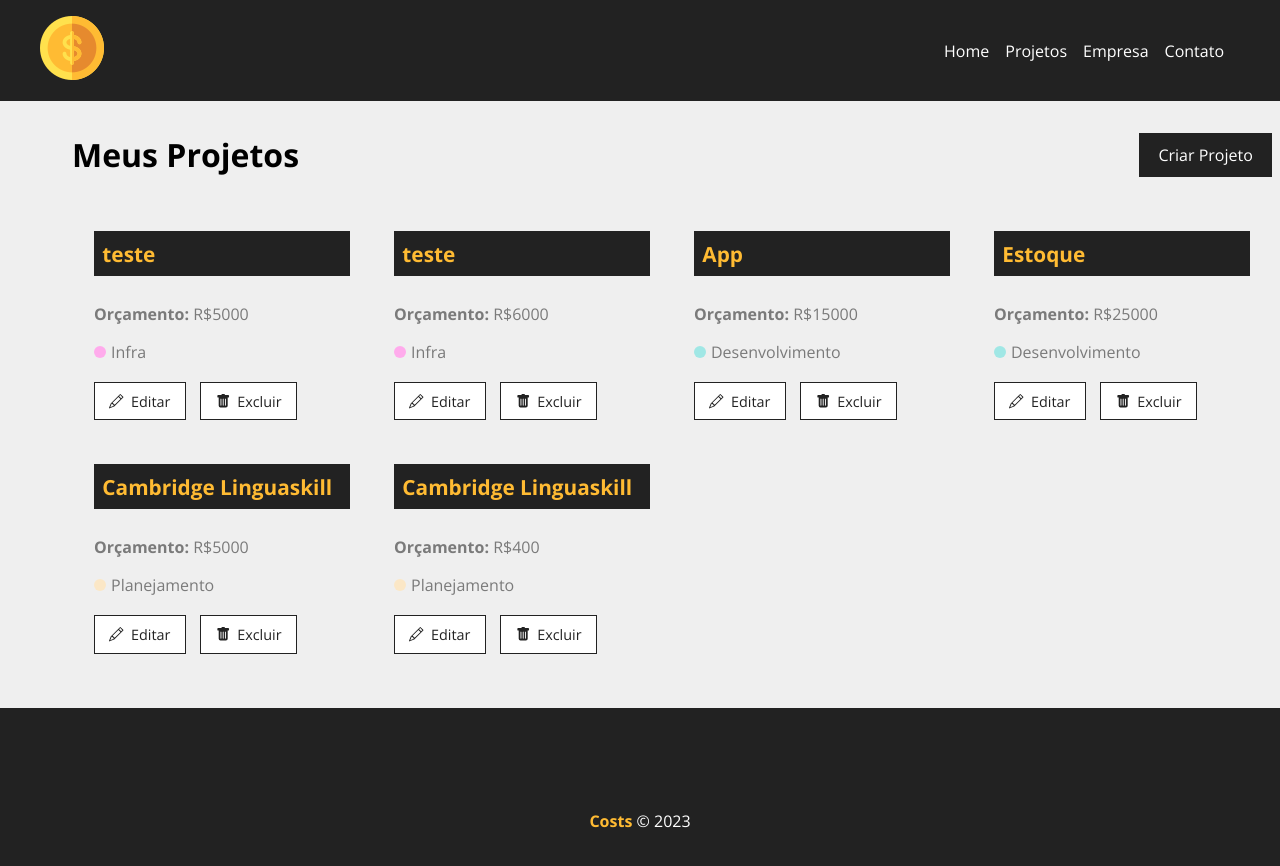
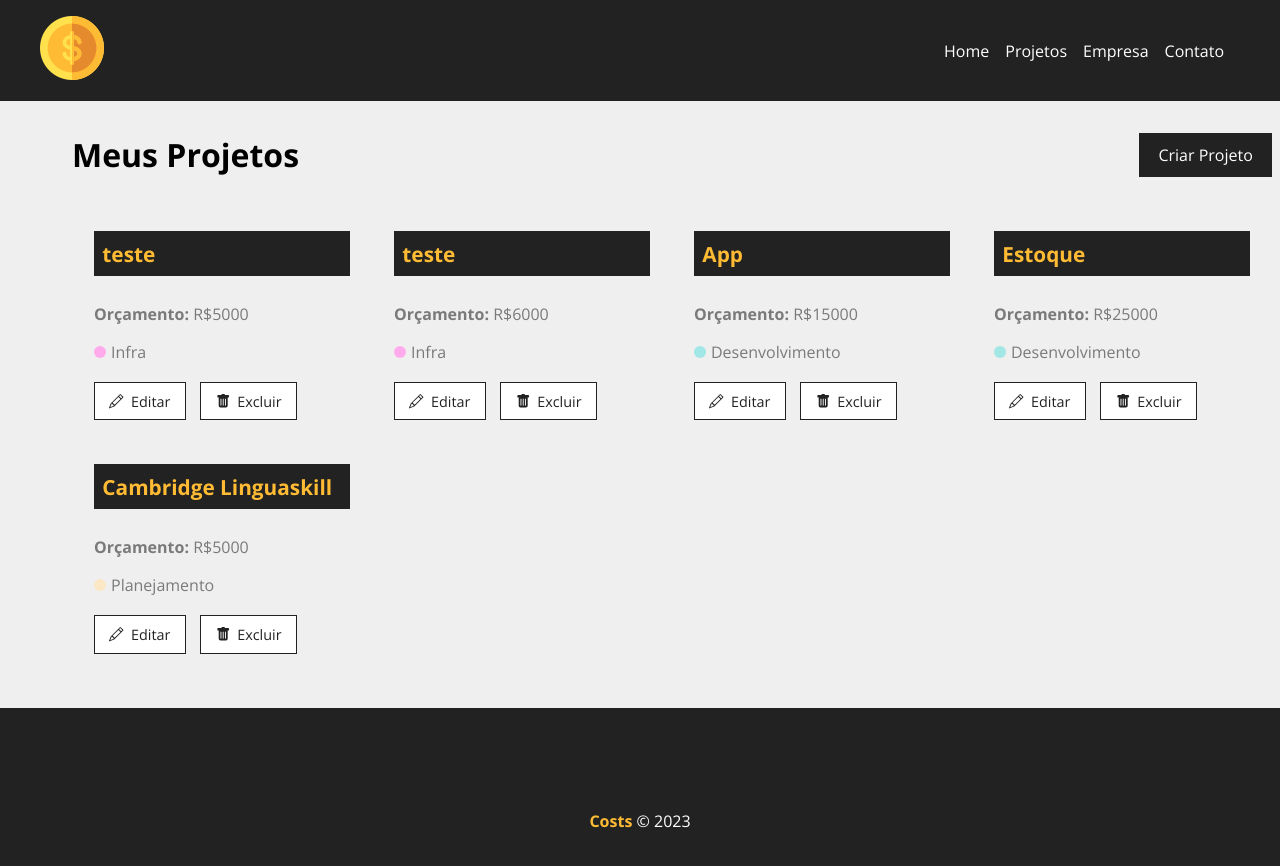
Before and after one commit to alveswellingtonn/costs, a React (Create React App) app: page /projects in a window 1280 px wide. Shown: the top 866 px of the page. Built offline with nearby package versions, Linux system fonts and the light colour scheme; data requests are answered from the project's data file; some icons are missing.

Commit message:
Removendo projetos

```diff
--- a/db.json
+++ b/db.json
@@ -54,17 +54,6 @@
       "cost": 0,
       "services": [],
       "id": 5
-    },
-    {
-      "name": "Cambridge Linguaskill",
-      "budget": "400",
-      "category": {
-        "id": "4",
-        "name": "Planejamento"
-      },
-      "cost": 0,
-      "services": [],
-      "id": 6
     }
   ],
   "categories": [
--- a/src/pages/Projects.js
+++ b/src/pages/Projects.js
@@ -14,6 +14,8 @@
   const [projects, setProjects] = useState([]);
   //estado do loading
   const [removeloading, setRemoveLoading] = useState(false);
+  //state de mensagens
+  const [projectMessages, setProjectMessage] = useState('');
 
   const location = useLocation();
   let message = '';
@@ -34,8 +36,23 @@
           setRemoveLoading(true)
         })
         .catch(err => console.log(err))
-    },600)
+    }, 600)
   }, []);
+
+  function removeProject(id) {
+    fetch(`http://localhost:5000/projects/${id}`, {
+      method: 'DELETE',
+      headers: {
+        'Content-Type': 'application/json'
+      },
+    }).then(resp => resp.json())
+    .then(() => {
+      setProjects(projects.filter((project) => project.id !== id))
+      //mensagem de remoção
+      setProjectMessage('Projeto removido com sucesso!')
+    })
+    .catch(err => console.log(err));
+  }
 
   return (
     <div className='project-container'>
@@ -44,6 +61,7 @@
         <LinkButton to='/newproject' text='Criar Projeto' />
       </div>
       {message && <Message type="success" msg={message} />}
+      {projectMessages && <Message type="success" msg={projectMessages} />}
       <Container customClass="start" >
         {projects.length > 0 &&
           projects.map((project) => (
@@ -53,6 +71,7 @@
               budget={project.budget}
               category={project.category.name}
               key={project.id}
+              handleRemove={removeProject}
             />
           ))}
         {!removeloading && <Loading />}
--- a/src/project/ProjectCard.js
+++ b/src/project/ProjectCard.js
@@ -5,6 +5,13 @@
 import { BsPencil, BsFillTrashFill } from 'react-icons/bs';
 
 function ProjectCard({ id, name, budget, category, handleRemove }) {
+
+    const remove = (e) => {
+        e.preventDefault();
+        handleRemove(id)
+    }
+
+
     return (
         <div className='project-card'>
             <h4>{name}</h4>
@@ -18,7 +25,7 @@
                 <Link to='/'>
                     <BsPencil /> Editar
                 </Link>
-                <button>
+                <button onClick={remove}>
                     <BsFillTrashFill /> Excluir
                 </button>
             </div>
```
